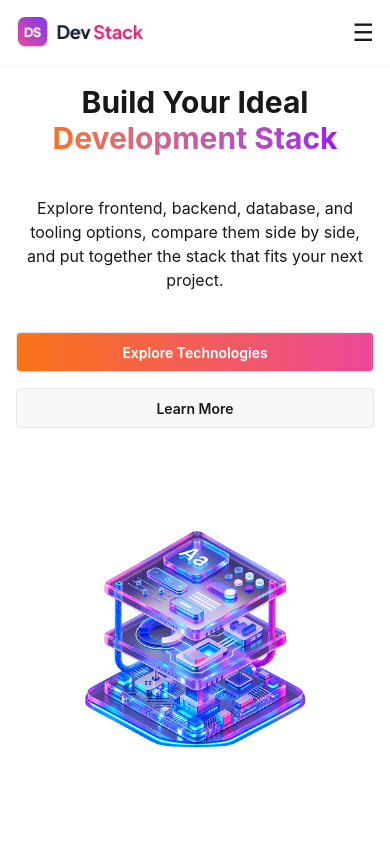
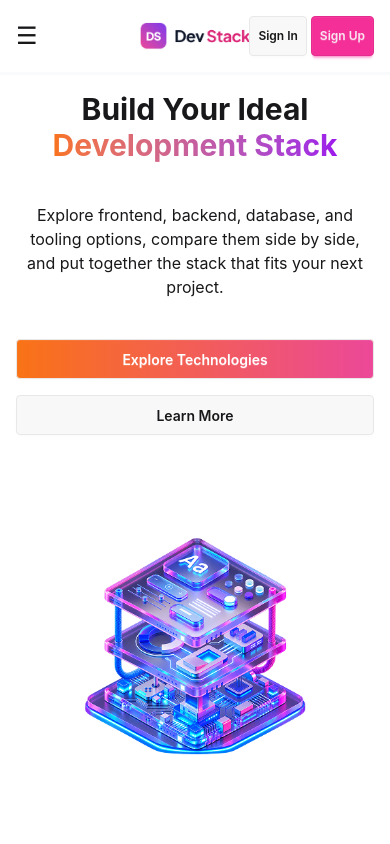
Before and after one commit to shoayebmizi00/DevStack, a React (Vite) app: page / in a window 390 px wide. Shown: the top 844 px of the page. Built offline with nearby package versions, Linux system fonts and the light colour scheme.

Commit message:
Nav UI updated

```diff
--- a/src/components/Navbar.tsx
+++ b/src/components/Navbar.tsx
@@ -7,13 +7,12 @@ const Navbar = () => {
   return (
     <header className="sticky top-0 z-50 border-b-3 border-b-gray-50 bg-white">
       <nav className="container mx-auto p-4">
-        <div className="flex items-center justify-between">
-          {/* Logo */}
+        {/* Desktop */}
+        <div className="hidden items-center justify-between md:flex">
           <div>
-            <img src={Logo} alt="Logo" className="w-32 md:w-40" />
+            <img src={Logo} alt="Logo" className="w-40" />
           </div>
 
-          <div className="hidden md:block">
           <ul className="flex items-center gap-6">
             <li>
               <a className="text-[#DB2777]" href="#">
@@ -37,21 +36,40 @@ const Navbar = () => {
               <a href="#">Contact</a>
             </li>
           </ul>
+
+          <div className="flex items-center gap-4">
+            <button className="btn">Sign In</button>
+            <button className="btn btn-secondary">Sign Up</button>
+          </div>
         </div>
 
-          <div className="hidden items-center gap-4 md:flex">
-            <button className="btn">Sign In</button>
-
-            <button className="btn btn-secondary">Sign Up</button>
-          </div>
-
+        {/* Mobile*/}
+        <div className="grid grid-cols-3 items-center md:hidden">
+          {/* LEFT - Hamburger */}
+          <div className="flex justify-start">
             <button
               onClick={() => setIsOpen(!isOpen)}
-            className="text-2xl md:hidden"
+              className="text-2xl"
               aria-label="Toggle menu"
+              aria-expanded={isOpen}
             >
               {isOpen ? "✕" : "☰"}
             </button>
+          </div>
+
+          <div className="flex justify-center">
+            <img src={Logo} alt="Logo" className="w-28 sm:w-32" />
+          </div>
+
+          <div className="flex items-center justify-end gap-1 sm:gap-2">
+            <button className="btn px-2 py-1 text-xs sm:px-3 sm:py-2 sm:text-sm">
+              Sign In
+            </button>
+
+            <button className="btn btn-secondary px-2 py-1 text-xs sm:px-3 sm:py-2 sm:text-sm">
+              Sign Up
+            </button>
+          </div>
         </div>
 
         {/* Mobile Responsive */}
@@ -69,52 +87,29 @@ const Navbar = () => {
               </li>
 
               <li>
-                <a
-                  className="block"
-                  href="#"
-                  onClick={() => setIsOpen(false)}
-                >
+                <a className="block" href="#" onClick={() => setIsOpen(false)}>
                   Technologies
                 </a>
               </li>
 
               <li>
-                <a
-                  className="block"
-                  href="#"
-                  onClick={() => setIsOpen(false)}
-                >
+                <a className="block" href="#" onClick={() => setIsOpen(false)}>
                   Projects
                 </a>
               </li>
 
               <li>
-                <a
-                  className="block"
-                  href="#"
-                  onClick={() => setIsOpen(false)}
-                >
+                <a className="block" href="#" onClick={() => setIsOpen(false)}>
                   About
                 </a>
               </li>
 
               <li>
-                <a
-                  className="block"
-                  href="#"
-                  onClick={() => setIsOpen(false)}
-                >
+                <a className="block" href="#" onClick={() => setIsOpen(false)}>
                   Contact
                 </a>
               </li>
             </ul>
-
-            {/* Sign In/Sign Up Buttons */}
-            <div className="mt-5 flex flex-col gap-3">
-              <button className="btn w-full">Sign In</button>
-
-              <button className="btn btn-secondary w-full">Sign Up</button>
-            </div>
           </div>
         )}
       </nav>
```
Lines whose indentation alone changed are shown as unchanged.
